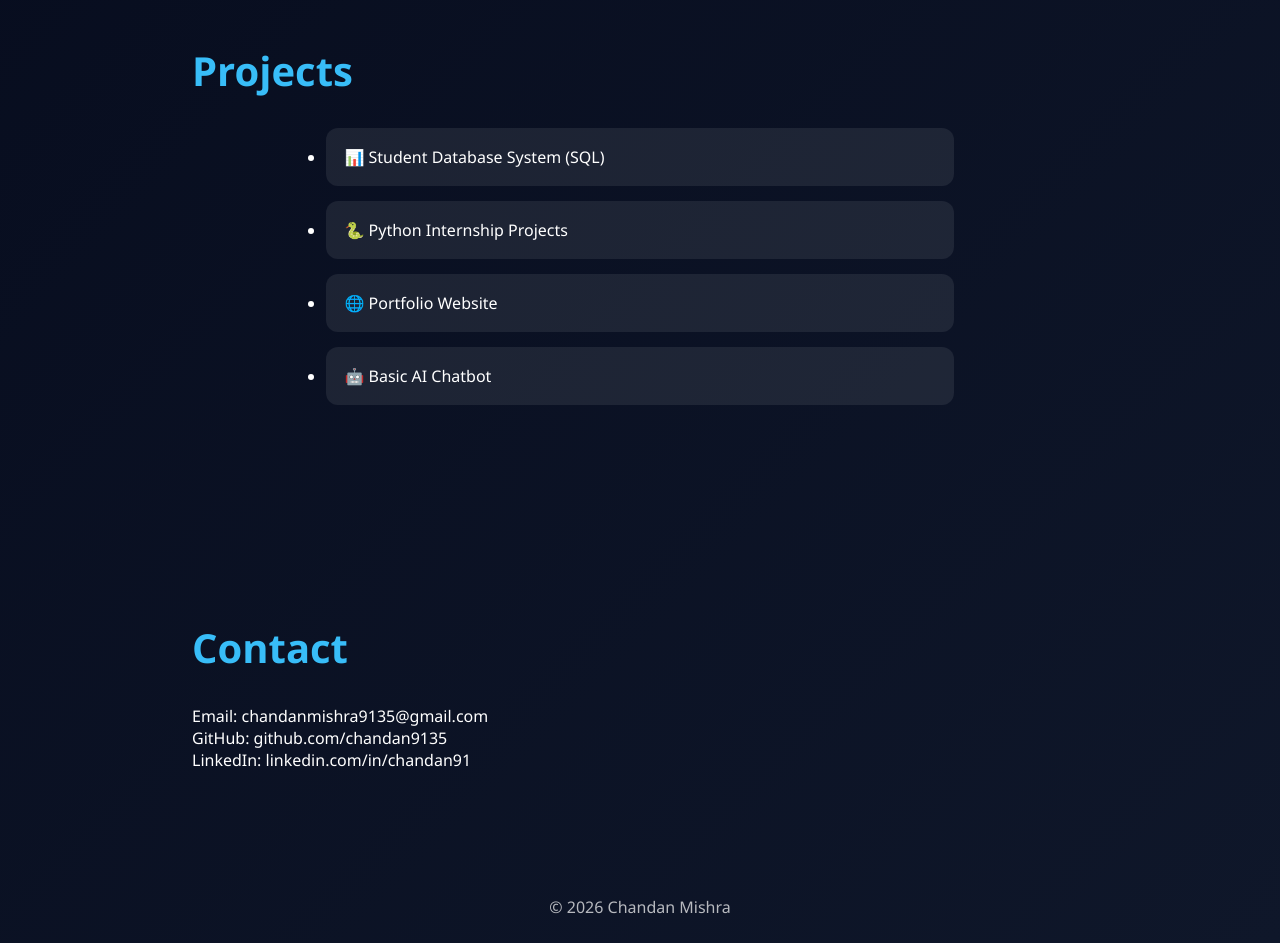
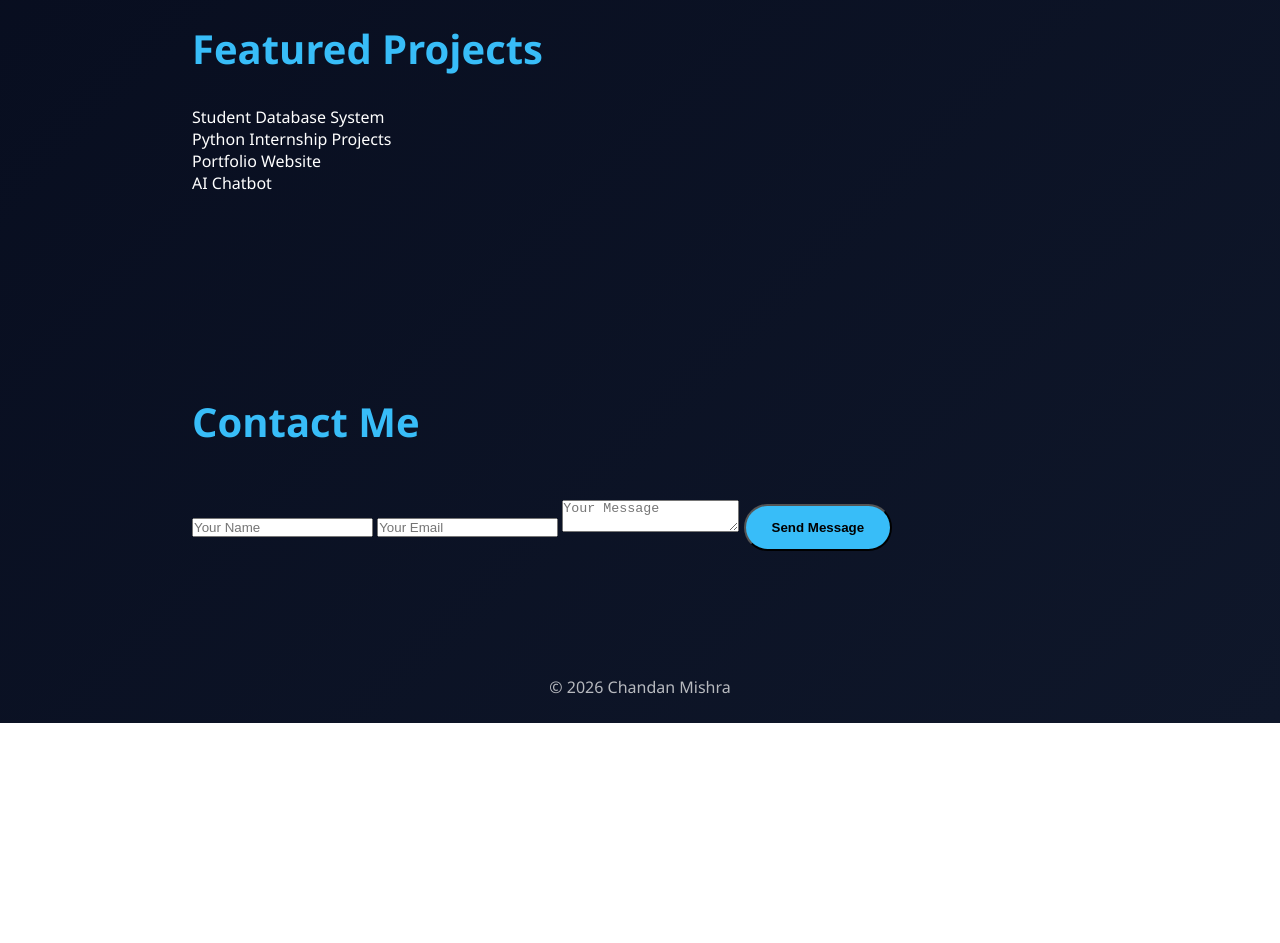
Before and after one commit to mrchandan9135/portfolio, a plain HTML site: page index.html in a window 1280 px wide. Shown: the part 1740-2683 px from the top of the page. After the commit the page ends 2463 px from the top, so only its background shows below. Drawn offline with Linux system fonts and the light colour scheme.

Commit message:
Enhance index.html with meta tags and layout updates
Added meta tags for viewport, description, keywords, and author. Updated the layout and content of the portfolio sections.

```diff
--- a/index.html
+++ b/index.html
@@ -2,10 +2,20 @@
 <html lang="en">
 <head>
 <meta charset="UTF-8">
+<meta name="viewport" content="width=device-width, initial-scale=1.0">
+
 <title>Chandan Mishra | Portfolio</title>
+
+<meta name="description" content="Chandan Mishra - CSE student skilled in Python, DBMS, DSA and Web Development">
+<meta name="keywords" content="Chandan Mishra, Python Developer, Portfolio, CSE Student">
+<meta name="author" content="Chandan Mishra">
+
 <link rel="stylesheet" href="style.css">
+
 </head>
 <body>
+
+<div id="progress"></div>
 
 <nav>
   <h2>Chandan</h2>
@@ -15,18 +25,27 @@
     <li><a href="#projects">Projects</a></li>
     <li><a href="#contact">Contact</a></li>
   </ul>
+  <button id="themeToggle">🌙</button>
 </nav>
 
 <section class="hero">
-  <h1>Hi, I'm Chandan Mishra 👋</h1>
-  <p>CSE Student | Python Developer | DBMS | DSA Learner</p>
+  <img src="assets/images/profile.jpg" class="profile-pic">
+
+  <h1>Chandan Mishra</h1>
+  <p id="typing"></p>
+
+  <p class="subtext">
+    Building efficient solutions with clean code and strong problem-solving skills.
+  </p>
+
+  <a href="resume.pdf" download class="btn">Download Resume</a>
 </section>
 
 <section id="about">
 <h2>About Me</h2>
 <p>
-  I am a Computer Science Engineering student passionate about programming, databases, and real-world problem solving.
-  I completed a 4-week Python internship and I am continuously improving my skills in DSA, DBMS, OOPS and Web Development.
+I am a Computer Science Engineering student passionate about software development and databases.
+I have completed a Python internship and continuously improve my skills in DSA, DBMS, OOPS and Web Development.
 </p>
 </section>
 
@@ -44,26 +63,32 @@
 </div>
 </section>
 
-<section id="projects" class="projects">
-<h2>Projects</h2>
-<ul>
-  <li>📊 Student Database System (SQL)</li>
-  <li>🐍 Python Internship Projects</li>
-  <li>🌐 Portfolio Website</li>
-  <li>🤖 Basic AI Chatbot</li>
-</ul>
+<section id="projects" class="project-grid">
+<h2>Featured Projects</h2>
+
+<div class="cards">
+<div class="card">Student Database System</div>
+<div class="card">Python Internship Projects</div>
+<div class="card">Portfolio Website</div>
+<div class="card">AI Chatbot</div>
+</div>
+
 </section>
 
+<section id="contact">
+<h2>Contact Me</h2>
 
-<section id="contact">
-  <h2>Contact</h2>
-  <p>Email: chandanmishra9135@gmail.com</p>
-  <p>GitHub: github.com/chandan9135</p>
-  <p>LinkedIn: linkedin.com/in/chandan91</p>
+<form class="contact-form">
+<input type="text" placeholder="Your Name" required>
+<input type="email" placeholder="Your Email" required>
+<textarea placeholder="Your Message"></textarea>
+<button class="btn">Send Message</button>
+</form>
+
 </section>
 
 <footer>
-  <p>© 2026 Chandan Mishra</p>
+© 2026 Chandan Mishra
 </footer>
 
 <script src="script.js"></script>
```
Lines whose indentation alone changed are shown as unchanged.
